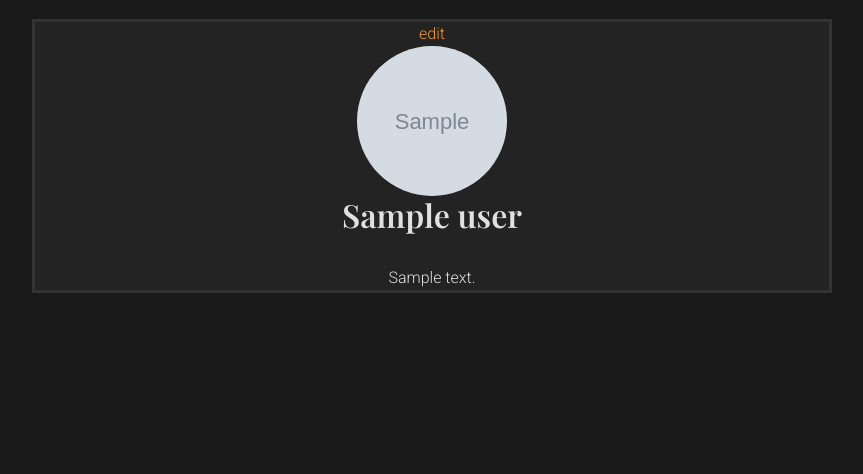
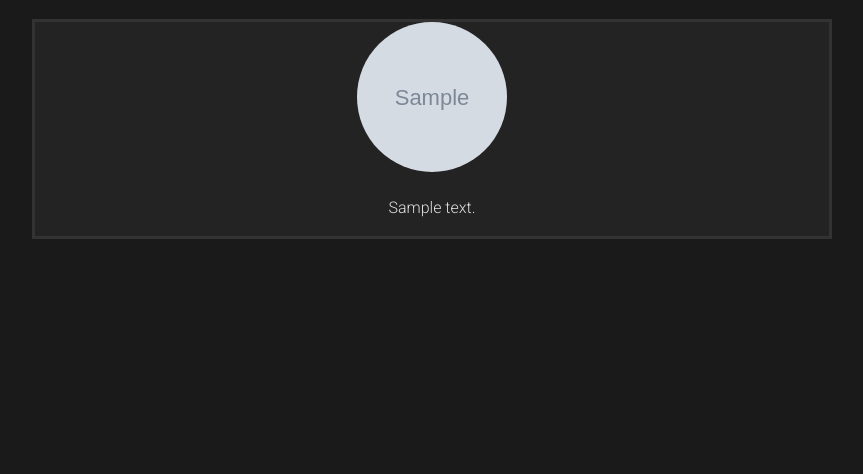
Before and after one commit to JamieB92/MiniFolio-PP4, a Django app: template templates/profile.html in a window 1280 px wide. Shown: the part 56-530 px from the top of the page, without its empty margins (208-1071 px from the left). Run offline with Django 3.2, Linux system fonts and the light colour scheme; the template is opened without the code that fills it: most values are stand-ins (such as "Sample title", 1, 10 or a date in 2020); grey boxes marked "Sample" are stand-in pictures; some libraries are stand-ins or nearby versions.

Commit message:
add profile edit autherization

```diff
--- a/templates/profile.html
+++ b/templates/profile.html
@@ -5,15 +5,19 @@
 <div class="flex-ct">
     <div class="profile-content">
         <div>
-            <a href="{% url 'edit-profile' profile.pk %}">edit</a>
+
         </div>
         <div>
-            <span><img src="{{ profile.profile_image.url }}" class="profile-image" alt="{{ profile.user }} profile photo"></span>
-            <h2>{{ profile.user }}</h2>
+            <img src="{{ profile.profile_image.url }}" class="profile-image" alt="{{ profile.user }} profile photo">
+            {% if profile.user == user %}
+            <h2>{{ profile.user }}</h2> <a href="{% url 'edit-profile' profile.pk %}">Edit Profile</a>
+            {% endif %}
         </div>
         <br>
         <div>
-        {{profile.profile_bio}}
+            <p>
+                 {{profile.profile_bio}}
+             </p>
         </div>
     </div>
     {% for post in myposts %}
@@ -22,10 +26,10 @@
         <div class="content">
             <div>
                 <span>{{ post.posted_on}}</span><span>{{ post.creator }}</span>
-                {% if post.creator == user %}
+
                 <span><a href="{% url 'edit-post' post.pk %}">Edit</a></span> <span><a href="{% url 'delete-post' post.pk %}">Delete</a></span>
 
-                {% endif %}
+
             </div>
             <div>
                 <img src="{{ post.post_image.url }}" class="post-img" alt="...">
```
